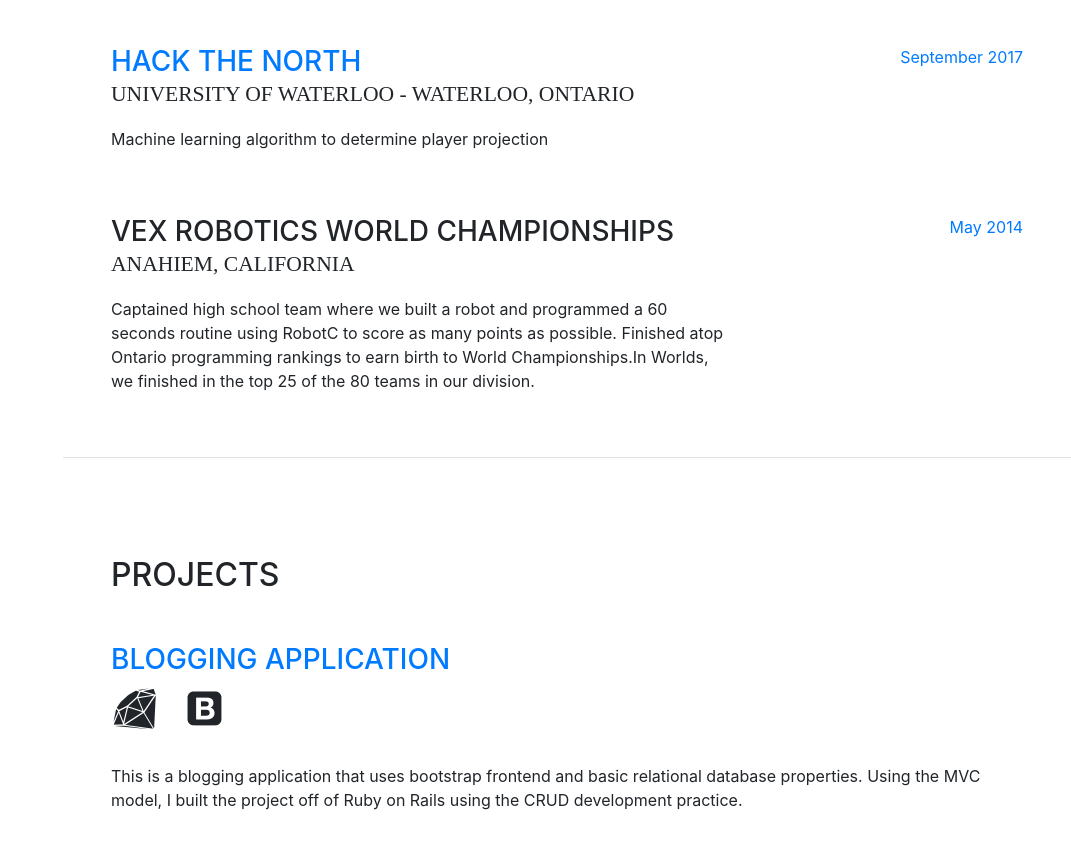
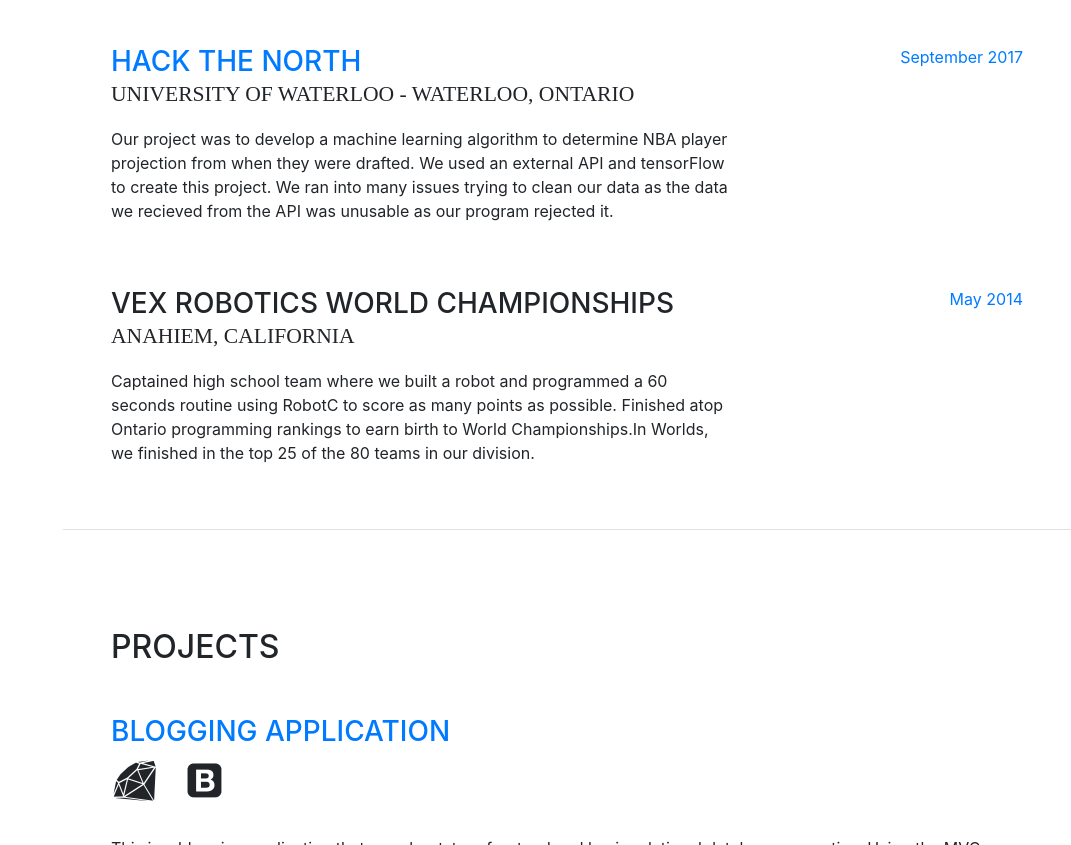
Before and after one commit to jbalawejder/website, a website with bundled scripts: page index.html in a window 1280 px wide. Shown: the part 4385-5230 px from the top of the page, without its empty margins (209-1280 px from the left). Built offline with nearby package versions, Linux system fonts and the light colour scheme; a web font is replaced by a local one.

Commit message:
Added hack the north descripton

```diff
--- a/index.html
+++ b/index.html
@@ -284,7 +284,7 @@
             <div class="resume-content mr-auto">
               <h3 class="mb-0"><a href="https://github.com/jbalawejder/hackthenorth2017"> Hack the North</a></h3>
               <div class="subheading mb-3">University of Waterloo - Waterloo, Ontario</div>
-              <p>Machine learning algorithm to determine player projection</p>
+              <p>Our project was to develop a machine learning algorithm to determine NBA player projection from when they were drafted. We used an external API and tensorFlow to create this project. We ran into many issues trying to clean our data as the data we recieved from the API was unusable as our program rejected it.  </p>
             </div>
             <div class="resume-date text-md-right">
               <span class="text-primary">September 2017</span>
```
